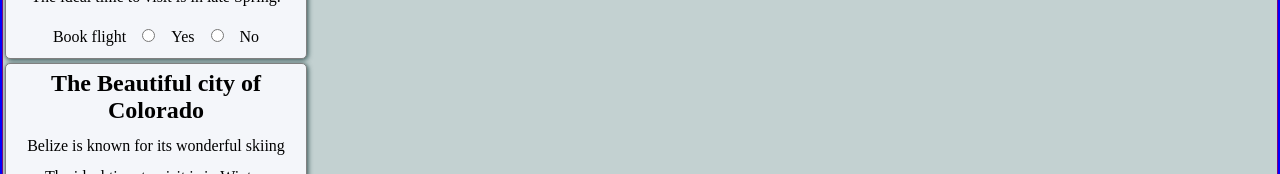
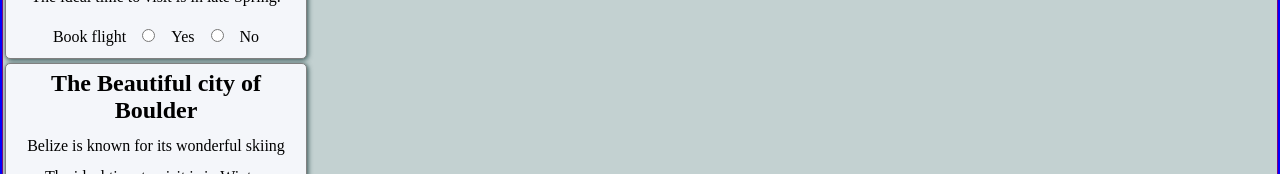
Before and after one commit to KevinKra/React-Test-02, a React (Create React App) app: page / in a window 1280 px wide. Shown: the part 301-475 px from the top of the page. Built offline with nearby package versions, Linux system fonts and the light colour scheme.

Commit message:
Rename city prop

```diff
--- a/src/components/Cards.js
+++ b/src/components/Cards.js
@@ -8,7 +8,7 @@ class Cards extends React.Component {
       <article className="Cards">
         <Card city="Morocco" attraction="caves" season="early Fall" />
         <Card city="Budapest" attraction="hiking" season="late Spring" />
-        <Card city="Colorado" attraction="skiing" season="Winter" />
+        <Card city="Boulder" attraction="skiing" season="Winter" />
       </article>
     );
   }
```
